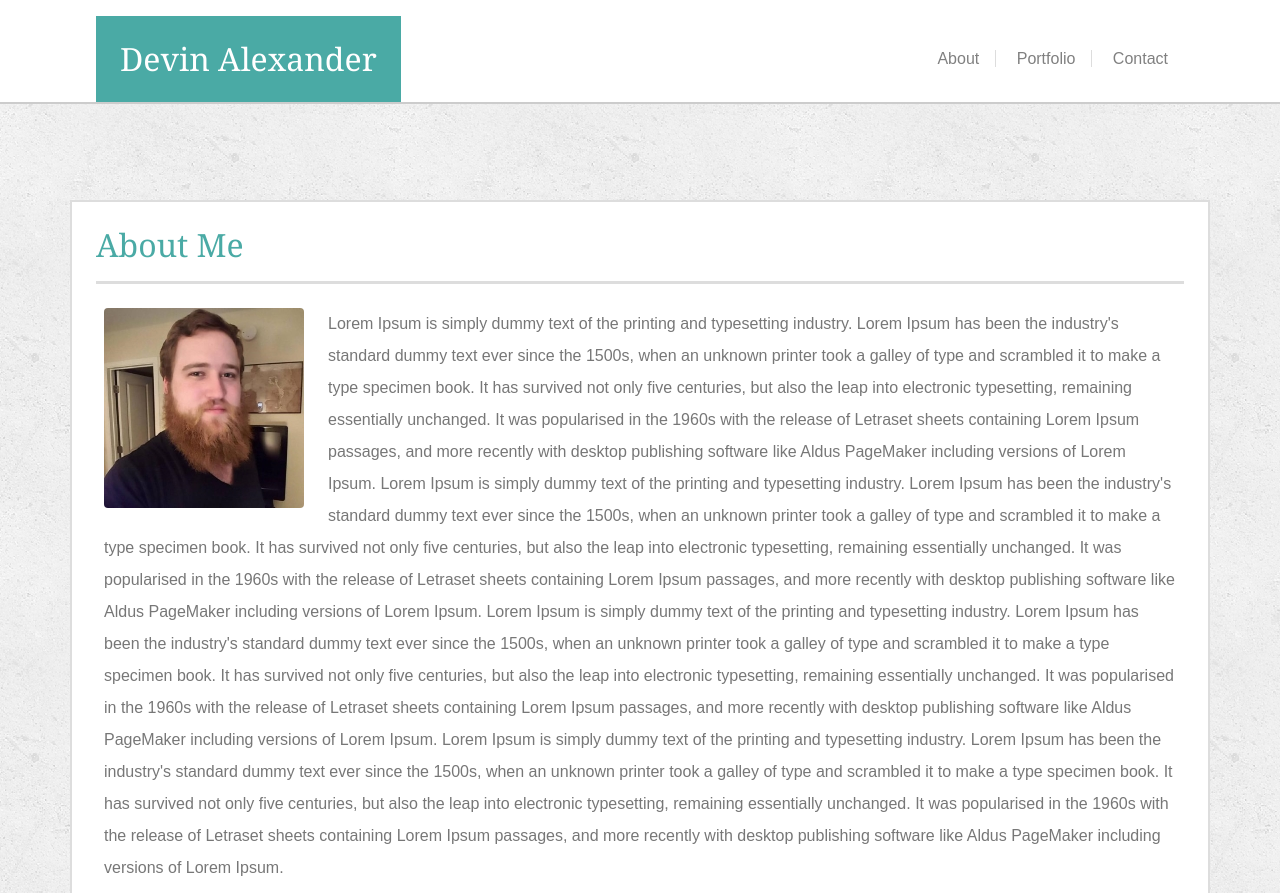
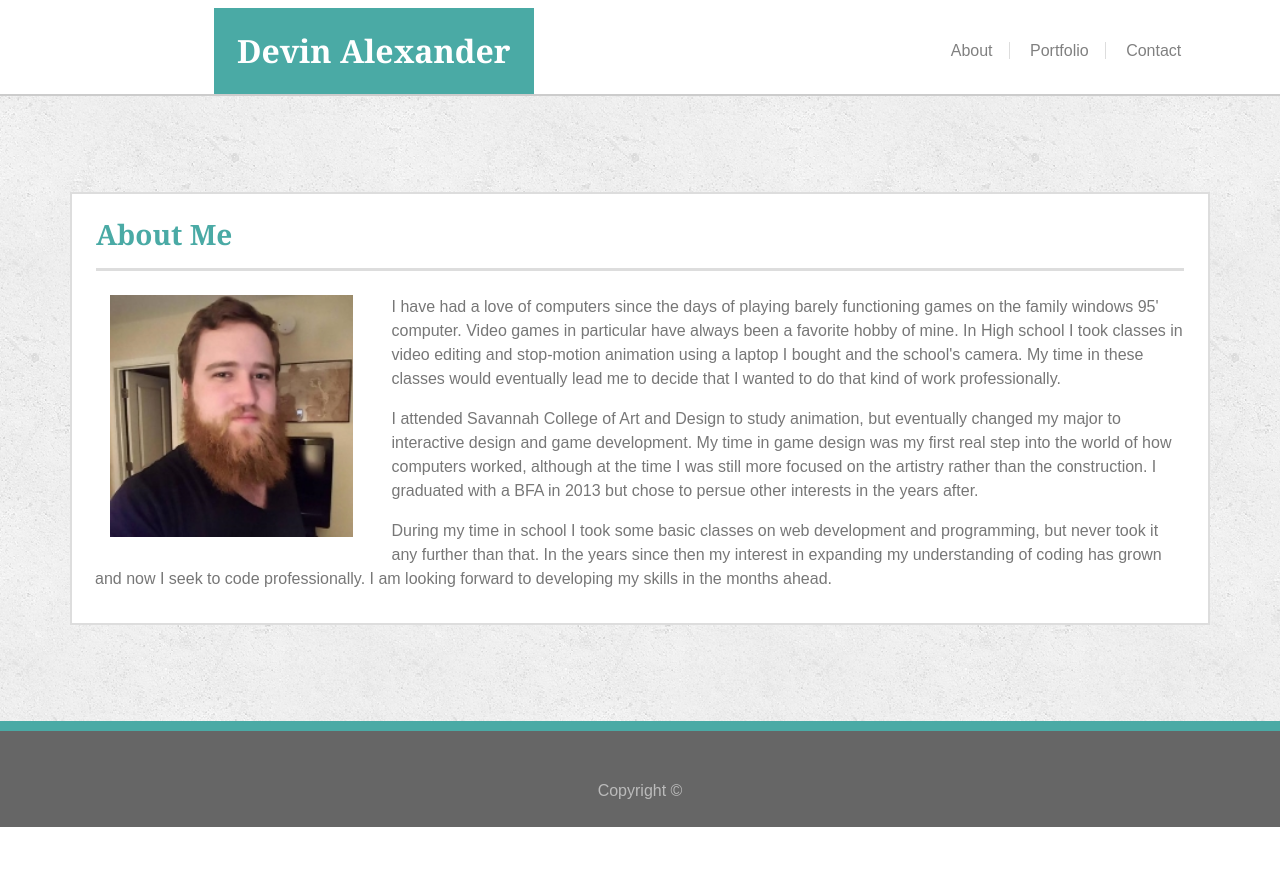
Before and after one commit to Deverson1107/02-bootstrap-portfolio, a plain HTML site: page index.html in a window 1280 px wide. Shown: the top 893 px of the page. After the commit the page ends 827 px from the top, so only its background shows below. Drawn offline with nearby package versions, Linux system fonts and the light colour scheme.

Commit message:
at home work 10/17 and 10/18

```diff
--- a/assets/css/style.css
+++ b/assets/css/style.css
@@ -1,30 +1,43 @@
 html {
     min-height: 100%;
 }
-h1, h2 {
+
+h2, h3, h4 {
     font-family: 'Georgia', Times, 'Times New Roman', serif;
 }
-p {
-    line-height: 2;
+
+h4 {
+    position: absolute;
+    left: 0;
+    top: 65%;
+    right: 0;
+    bottom: 0;
+    margin: auto;
+    height: max-content;
 }
+
 a:link, a:visited  {
     color: grey;
     text-decoration: none;
 }
+
 a:hover {
-    color: rgb(179, 179, 179)
+    color: rgb(179, 179, 179);
 }
+
 .linkborder {
     border-right: #dddddd 1px solid;
-    padding-right: 18px;
 }
+
 body {
     background-image: url("../images/concrete_seamless.png");
     font-family: 'Arial', 'Helvetica Neue', Helvetica, sans-serif;
 }
+
 header {
     border-bottom: 2px solid #cccccc;
 }
+
 .container {
     border: 2px solid #dddddd;
     color: #777777;
@@ -32,11 +45,22 @@ header {
     margin-bottom: 1in;
     overflow: auto;
 }
+
 footer {
     border-top: 10px solid #4aaaa5;
     margin-bottom: 0px;
 }
+
 #topic {
     border-bottom: 3px solid #dddddd;
     width: 100%;
 }
+
+textarea {
+    resize: none;
+}
+
+.no-padding {
+    padding-left: 0;
+    padding-right: 0;
+  }
--- a/index.html
+++ b/index.html
@@ -10,12 +10,13 @@
 </head>
 
 <body>
-    <header class="navbar pt-2 pb-0 px-5" style="background-color: #ffffff">
+    <header class="navbar row pb-0" style="background-color: #ffffff">
 
-        <h2 class="text-white text-center py-4 px-4 mb-0 mt-2 ml-5" style="background-color: #4aaaa5">
+        <h2 class="text-white text-center py-4 col-md-3 mb-0 offset-lg-2 offset-md-2 font-weight-bold"
+        style="background-color: #4aaaa5">
         Devin Alexander</h2>
 
-        <div class="pt-3 pb-2 mr-5">
+        <div class="col-md-4 text-center offset-lg-3 mb-3 mt-3">
         <a class="px-3 linkborder" href="index.html">About</a>
         <a class="px-3 linkborder" href="portfolio.html">Portfolio</a>
         <a class="px-3" href="contact.html">Contact</a>
@@ -24,41 +25,35 @@
 
     <div class="container" style="background-color: #ffffff">
 
-    <div class="row px-4">
-        <h2 class="pt-4 pb-3" id="topic" style="color: #4aaaa5">About Me</h2>
+        <div class="row px-4">
+            <h3 class="pt-4 pb-3 font-weight-bold" id="topic" style="color: #4aaaa5">About Me</h3>
+        </div>
 
         <div class="py-3 px-2">
-            <img class="float-left rounded mr-4" src="assets/images/Biopic.jpg">
-            <p>Lorem Ipsum is simply dummy text of the printing and typesetting industry. Lorem Ipsum has
-            been the industry's standard dummy text ever since the 1500s, when an unknown printer took
-            a galley of type and scrambled it to make a type specimen book. It has survived not only
-            five centuries, but also the leap into electronic typesetting, remaining essentially unchanged.
-            It was popularised in the 1960s with the release of Letraset sheets containing Lorem Ipsum
-            passages, and more recently with desktop publishing software like Aldus PageMaker including
-            versions of Lorem Ipsum.
-            Lorem Ipsum is simply dummy text of the printing and typesetting industry. Lorem Ipsum has
-            been the industry's standard dummy text ever since the 1500s, when an unknown printer took
-            a galley of type and scrambled it to make a type specimen book. It has survived not only
-            five centuries, but also the leap into electronic typesetting, remaining essentially unchanged.
-            It was popularised in the 1960s with the release of Letraset sheets containing Lorem Ipsum
-            passages, and more recently with desktop publishing software like Aldus PageMaker including
-            versions of Lorem Ipsum.
-            Lorem Ipsum is simply dummy text of the printing and typesetting industry. Lorem Ipsum has
-            been the industry's standard dummy text ever since the 1500s, when an unknown printer took
-            a galley of type and scrambled it to make a type specimen book. It has survived not only
-            five centuries, but also the leap into electronic typesetting, remaining essentially unchanged.
-            It was popularised in the 1960s with the release of Letraset sheets containing Lorem Ipsum
-            passages, and more recently with desktop publishing software like Aldus PageMaker including
-            versions of Lorem Ipsum.
-            Lorem Ipsum is simply dummy text of the printing and typesetting industry. Lorem Ipsum has
-            been the industry's standard dummy text ever since the 1500s, when an unknown printer took
-            a galley of type and scrambled it to make a type specimen book. It has survived not only
-            five centuries, but also the leap into electronic typesetting, remaining essentially unchanged.
-            It was popularised in the 1960s with the release of Letraset sheets containing Lorem Ipsum
-            passages, and more recently with desktop publishing software like Aldus PageMaker including
-            versions of Lorem Ipsum.</p>
+            <img class="float-left col-md-3 mr-4 mb-3" src="assets/images/Biopic.jpg">
+
+            <p>I have had a love of computers since the days of playing barely
+            functioning games on the family windows 95' computer. Video games in
+            particular have always been a favorite hobby of mine. In High school
+            I took classes in video editing and stop-motion animation using a laptop
+            I bought and the school's camera. My time in these classes would eventually
+            lead me to decide that I wanted to do that kind of work professionally.</p>
+
+
+            <p>I attended Savannah College of Art and Design to study animation, but
+            eventually changed my major to interactive design and game development. My
+            time in game design was my first real step into the world of how computers
+            worked, although at the time I was still more focused on the artistry rather
+            than the construction. I graduated with a BFA in 2013 but chose to persue other
+            interests in the years after.</p>
+
+            <p>During my time in school I took some basic classes on web development
+            and programming, but never took it any further than that. In the years since
+            then my interest in expanding my understanding of coding has grown and now
+            I seek to code professionally. I am looking forward to developing my skills
+            in the months ahead.</p>
+
         </div>
-    </div>
 
     </div>
 </body>
```
Also changed, not shown: contact.html (+19 -5 lines), portfolio.html (+72 -0 lines).
